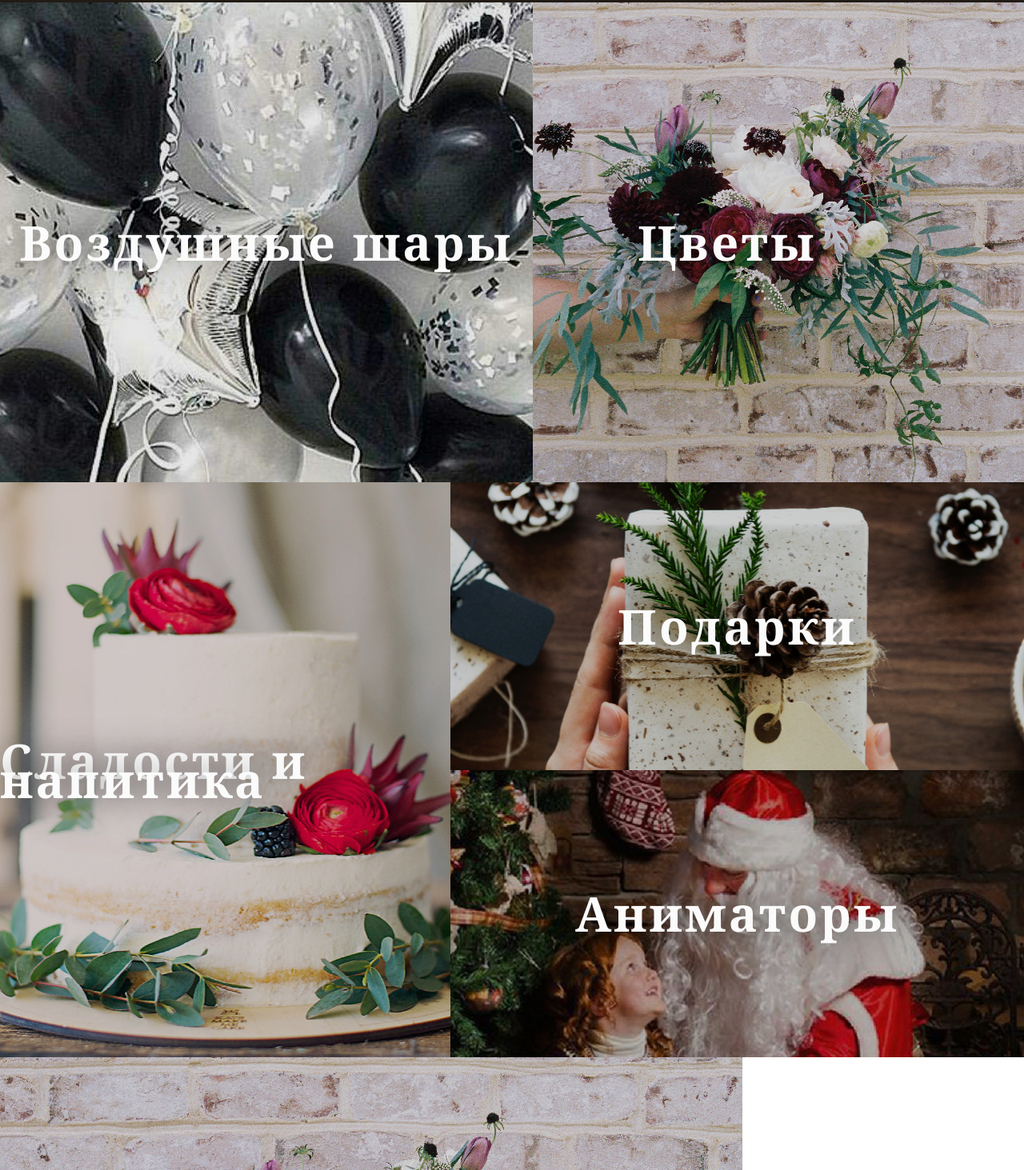
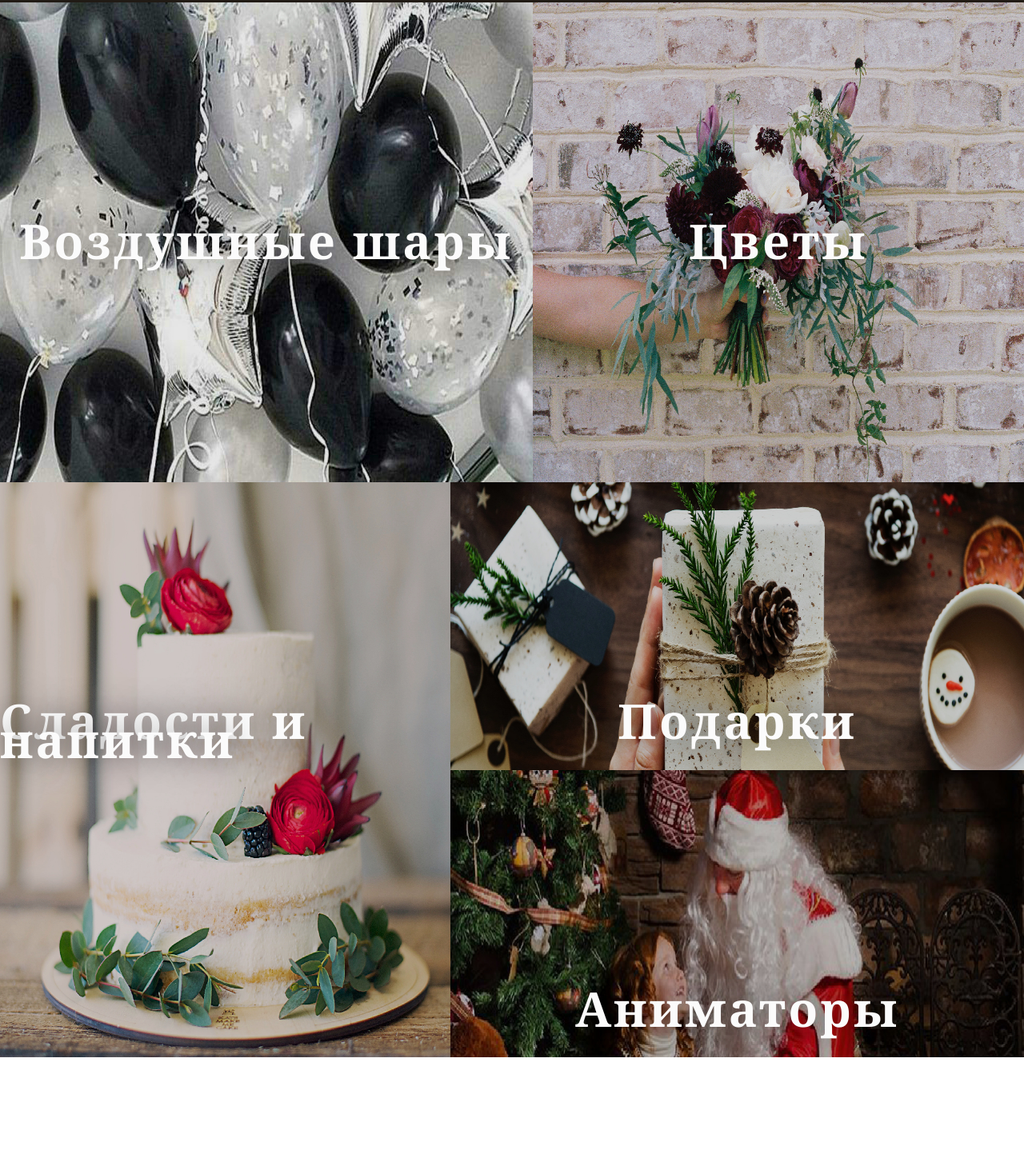
Before and after one commit to xxxWALDxxx/new-job, a plain HTML site: page index.html in a window 1280 px wide. Shown: the part 77-1540 px from the top of the page at 80% size. After the commit the page ends 1399 px from the top, so only its background shows below. Drawn offline with Linux system fonts and the light colour scheme.

Commit message:
Готово к сдаче
Готовый макет

```diff
--- a/index.html
+++ b/index.html
@@ -32,35 +32,66 @@
   </div>
   <section>
     <div class="balls ">
-      <div class="section-main-text">Воздушные шары</div>
-      <div class="text12">
-        <a href="#" class="balls-text">Гелиевые</a>
-        <a href="#" class="balls-text">Светящиеся</a>
-        <a href="#" class="balls-text">Оформление праздников</a>
-        <a href="#" class="balls-text">Букеты</a>
-        <a href="#" class="balls-text">Фигуры</a>
-        <a href="#" class="balls-text">Украшение витрин</a>
-        <a href="#" class="balls-text">Встреча у роддома</a>
-        <div class="balls-img"></div>
-        <div class="balls-text">+375  29  675  22  22</div>
+      <img src="img/balls.jpg" class="block-image" alt="">
+      <div class="off-text">
+        <div class="section-main-text">Воздушные шары</div>
+          <a href="#" class="block-text">Гелиевые</a>
+          <a href="#" class="block-text">Светящиеся</a>
+          <a href="#" class="block-text">Оформление праздников</a>
+          <a href="#" class="block-text">Букеты</a>
+          <a href="#" class="block-text">Фигуры</a>
+          <a href="#" class="block-text">Украшение витрин</a>
+          <a href="#" class="block-text block-border">Встреча у роддома</a>
+          <a href="#" class="block-img"></a>
+          <div class="block-text">+375 29 675 22 22</div>
+        </div>
+    </div>
+    <div class="flowers">
+        <img src="img/flowers.jpg" class="block-image" alt="">
+        <div class="off-text">
+          <div class="section-main-text">Цветы</div>
+            <a href="#" class="block-text">Букеты из цветов</a>
+            <a href="#" class="block-text">Букеты из фруктов и конфет</a>
+            <a href="#" class="block-text block-border">Оригинальные букеты</a>
+            <a href="#" class="block-img"></a>
+            <div class="block-text">+375 29 675 22 22</div>
+          </div>
+    </div>
+    <div class="sweets">
+        <img src="img/sweets.jpg" class="block-image" alt="">
+        <div class="off-text">
+          <div class="section-main-text">Сладости и напитки</div>
+            <a href="#" class="block-text">Торты</a>
+            <a href="#" class="block-text">Конфеты</a>
+            <a href="#" class="block-text">Пирожное</a>
+            <a href="#" class="block-text">Чай</a>
+            <a href="#" class="block-text block-border">Кофе</a>
+            <a href="#" class="block-img"></a>
+            <div class="block-text">+375 29 675 22 22</div>
+          </div>
+    </div>
+    <div class="block">
+      <div class="gifts">
+          <img src="img/gifts.jpg" class="block-image" alt="">
+          <div class="off-text">
+            <div class="section-main-text">Подарки</div>
+              <a href="#" class="block-text">Мягкие игрушки</a>
+              <a href="#" class="block-text block-border">Упаковка подарков</a>
+              <a href="#" class="block-img"></a>
+              <div class="block-text">+375 29 675 22 22</div>
+            </div>
+      </div>
+      <div class="animators">
+          <img src="img/animators.jpg" class="block-image" alt="">
+          <div class="off-text">
+            <div class="section-main-text">Аниматоры</div>
+              <a href="#" class="block-text block-border">Дед Мороз и Снегурочка</a>
+              <a href="#" class="block-img"></a>
+              <div class="block-text">+375 29 675 22 22</div>
+            </div>
       </div>
     </div>
-    <div class="jojo">
-      <div class="flowers">Цветы <div class="pepd">wefwef</div></div>
-    </div>
-    <div class="sweets">Сладости и напитика</div>
-    <div class="block">
-      <div class="gifts">Подарки</div>
-      <div class="animators">Аниматоры</div>
-    </div>
   </section>
-  <div class="b-i">
-    <img src="img/flowers.jpg" alt="">
-    <div class="b-i-y">
-      ijtgirtjgi
-      ijtgirtjgi
-    </div>
-  </div>
 </body>
 
 </html>
--- a/style/style.css
+++ b/style/style.css
@@ -71,17 +71,18 @@ section {
 }
 
 .balls {
-  background: url(../img/balls.jpg)center center no-repeat;
   width: 52%;
   height: 600px;
-  display:flex;
-  justify-content: center;
-  align-items: center;
-  flex-direction:column;
   position: relative;
   overflow:hidden;
 }
-.balls-img{
+.block-image{
+  position: relative;
+    width: 100%;
+    height: 100%;
+    transition:all 1s ease;
+}
+.block-img{
   background: url(../img/instagram-logo.png)no-repeat;
   width: 40px;
   height: 40px;
@@ -94,26 +95,51 @@ section {
   left: 0;
   right: 0;
   bottom: 0;
-  background-color: rgba(0,0,0,0.5);
+  background-color: rgba(0,0,0,0.6);
   z-index: 1;
   opacity: 0;
-
   transition: all 1s ease;
 }
-.balls:hover:before{opacity:1;}
-.text12{
-  display:none;
-  transition-duration: .2s;
+.balls:hover:before{
+  opacity:1;
 }
-.balls:hover{
-  background-size: 130%;
-  transition-duration: .2s;
+.off-text{
+  top: 0;
+  left: 0;
+  right: 0;
+  bottom: 0;
+  overflow: hidden;
+  position:absolute;
+  width: 100%;
+  height: 100%;
+  transition: all 1s ease;
+  display:flex;
+  align-items: center;
+  flex-direction:column;
+  z-index:2;
 }
-.section-main-text,.text12,.balls-img,.balls-text{
+.balls:hover .block-text,.balls:hover .block-img{
+  opacity: 1;
+}
+.balls:hover .section-main-text{
+  padding: 0;
+  margin-bottom:20px;
+}
+.balls:hover .block-image{
+  transform:scale(1.3);
+}
+.balls:hover .off-text{
+  justify-content: center;
+}
+.section-main-text,.block-img,.block-text{
   z-index: 2;
   transition-duration: .2s;
 }
-.balls-text{
+.section-main-text{
+    padding-top:286px;
+    transition:all 1s ease;
+}
+.block-text{
   text-shadow: 0 0 65px rgba(0, 0, 0, 0.1);
   color: #fbfbfb;
   font-family: Georgia;
@@ -121,50 +147,83 @@ section {
   font-weight: 400;
   line-height: 30px;
 }
-.balls:hover .text12{
-  display:flex;
-  flex-direction:column;
-  margin-top: 25px;
-  justify-content: center;
-  align-items: center;
+.block-border{
+  border-bottom: solid 2px #ffffff;
 }
-.jojo{
+.block-img,.block-text{
+  transition:all 1s ease;
+  opacity:0;
+}
+.block-text:first-child{
+  margin-top: 20px;
+}
+.flowers {
   width: 48%;
   height: 600px;
+  position: relative;
   overflow: hidden;
 }
-.flowers {
-  background: url(../img/flowers.jpg) center center no-repeat;
-  width: 100%;
-  height: 600px;
-  display:flex;
-  justify-content: center;
-  align-items: center;
-  position: relative;
-  cursor: pointer;
-  overflow: hidden;
-
-
+.flowers:before{
+  content: '';
+  position: absolute;
+  top: 0;
+  left: 0;
+  right: 0;
+  bottom: 0;
+  background-color: rgba(0,0,0,0.6);
+  z-index: 1;
+  opacity: 0;
   transition: all 1s ease;
 }
-.pepd{
+.flowers:hover:before{
+  opacity:1;
+}
+.flowers:hover .block-text,.flowers:hover .block-img,.flowers:hover .block-border{
+  opacity: 1;
+}
+.flowers:hover .section-main-text{
+  padding: 0;
+  margin-bottom:20px;
+}
+.flowers:hover .block-image{
+  transform:scale(1.3);
+}
+.flowers:hover .off-text{
+  justify-content: center;
+}
+.sweets {
+  width: 44%;
+  height: 719px;
+  position: relative;
+  overflow: hidden;
+}
+.sweets:before{
+  content: '';
+  position: absolute;
+  top: 0;
+  left: 0;
+  right: 0;
+  bottom: 0;
+  background-color: rgba(0,0,0,0.6);
+  z-index: 1;
   opacity: 0;
-  font-size:30px;
   transition: all 1s ease;
 }
-.flowers:hover{
-  transform: scale(1.3);
+.sweets:hover:before{
+  opacity:1;
 }
-.flowers:hover .pepd{
+.sweets:hover .block-text,.sweets:hover .block-img,.sweets:hover .block-border{
   opacity: 1;
 }
-.sweets {
-  background: url(../img/sweets.jpg) center center no-repeat;
-  width: 44%;
-  height: 719px;
-  display:flex;
+.sweets:hover .section-main-text{
+  padding: 0;
+  margin-bottom:20px;
+}
+.sweets:hover .block-image{
+  transform:scale(1.3);
+}
+.sweets:hover .off-text{
   justify-content: center;
-  align-items: center;
 }
 .block{
   width: 56%;
@@ -173,21 +232,72 @@ section {
   flex-direction:column;
 }
 .gifts {
-  background: url(../img/gifts.jpg) center center no-repeat;
   width: 100%;
-  height: 50%;
-  display:flex;
+  height: 360px;
+  position: relative;
+  overflow: hidden;
+}
+.gifts:before{
+  content: '';
+  position: absolute;
+  top: 0;
+  left: 0;
+  right: 0;
+  bottom: 0;
+  background-color: rgba(0,0,0,0.6);
+  z-index: 1;
+  opacity: 0;
+  transition: all 1s ease;
+}
+.gifts:hover:before{
+  opacity:1;
+}
+.gifts:hover .block-text,.gifts:hover .block-img,.gifts:hover .block-border{
+  opacity: 1;
+}
+.gifts:hover .section-main-text{
+  padding: 0;
+  margin-bottom:20px;
+}
+.gifts:hover .block-image{
+  transform:scale(1.3);
+}
+.gifts:hover .off-text{
   justify-content: center;
-  align-items: center;
 }
-
 .animators {
-  background: url(../img/animators.jpg) center center no-repeat;
   width: 100%;
-  height: 50%;
-  display:flex;
+  height: 359px;
+  position: relative;
+  overflow: hidden;
+}
+.animators:before{
+  content: '';
+  position: absolute;
+  top: 0;
+  left: 0;
+  right: 0;
+  bottom: 0;
+  background-color: rgba(0,0,0,0.6);
+  z-index: 1;
+  opacity: 0;
+  transition: all 1s ease;
+}
+.animators:hover:before{
+  opacity:1;
+}
+.animators:hover .block-text,.animators:hover .block-img,.animators:hover .block-border{
+  opacity: 1;
+}
+.animators:hover .section-main-text{
+  padding: 0;
+  margin-bottom:20px;
+}
+.animators:hover .block-image{
+  transform:scale(1.3);
+}
+.animators:hover .off-text{
   justify-content: center;
-  align-items: center;
 }
 
 /*# sourceMappingURL=style.css.map */
```
